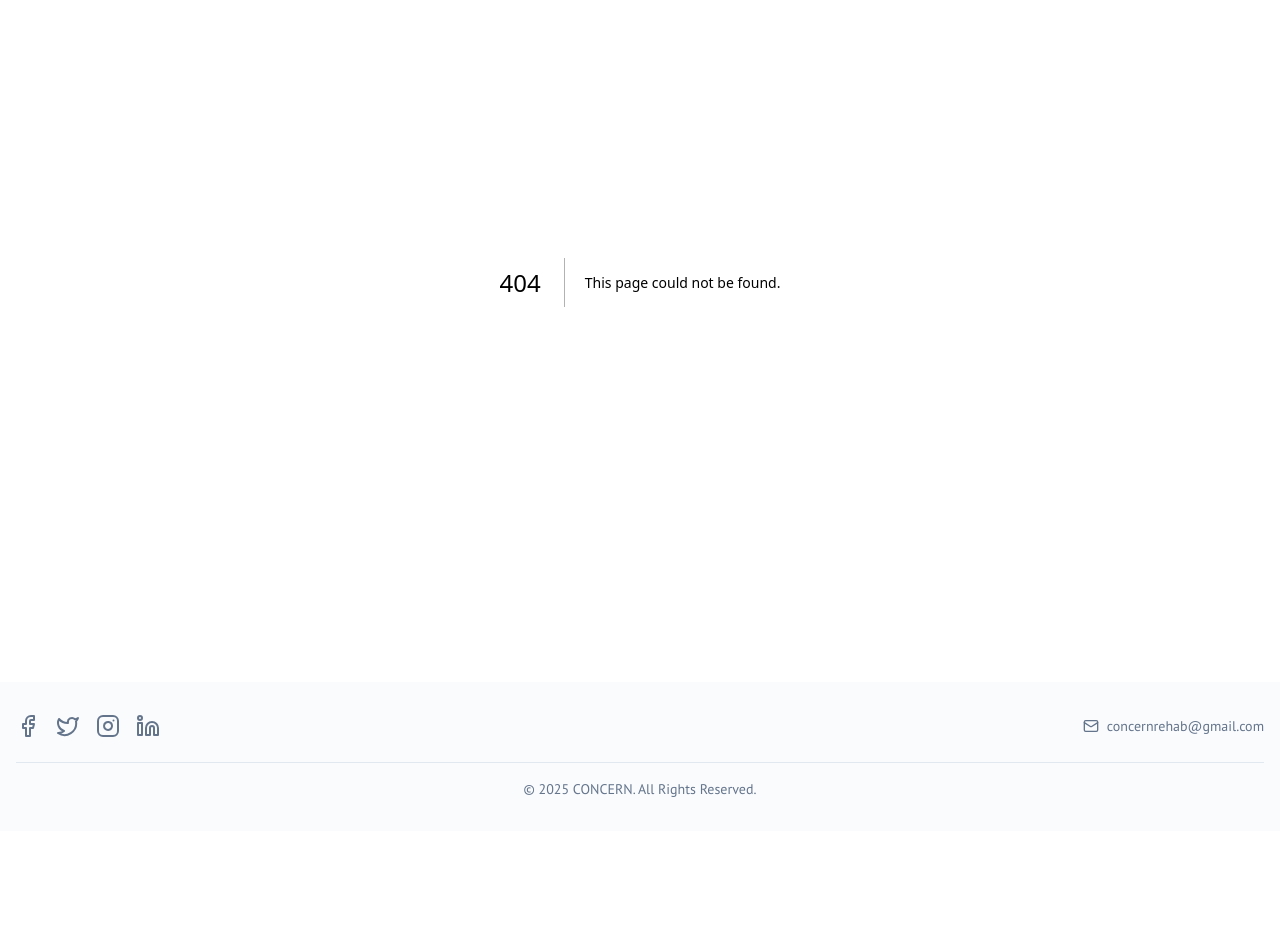
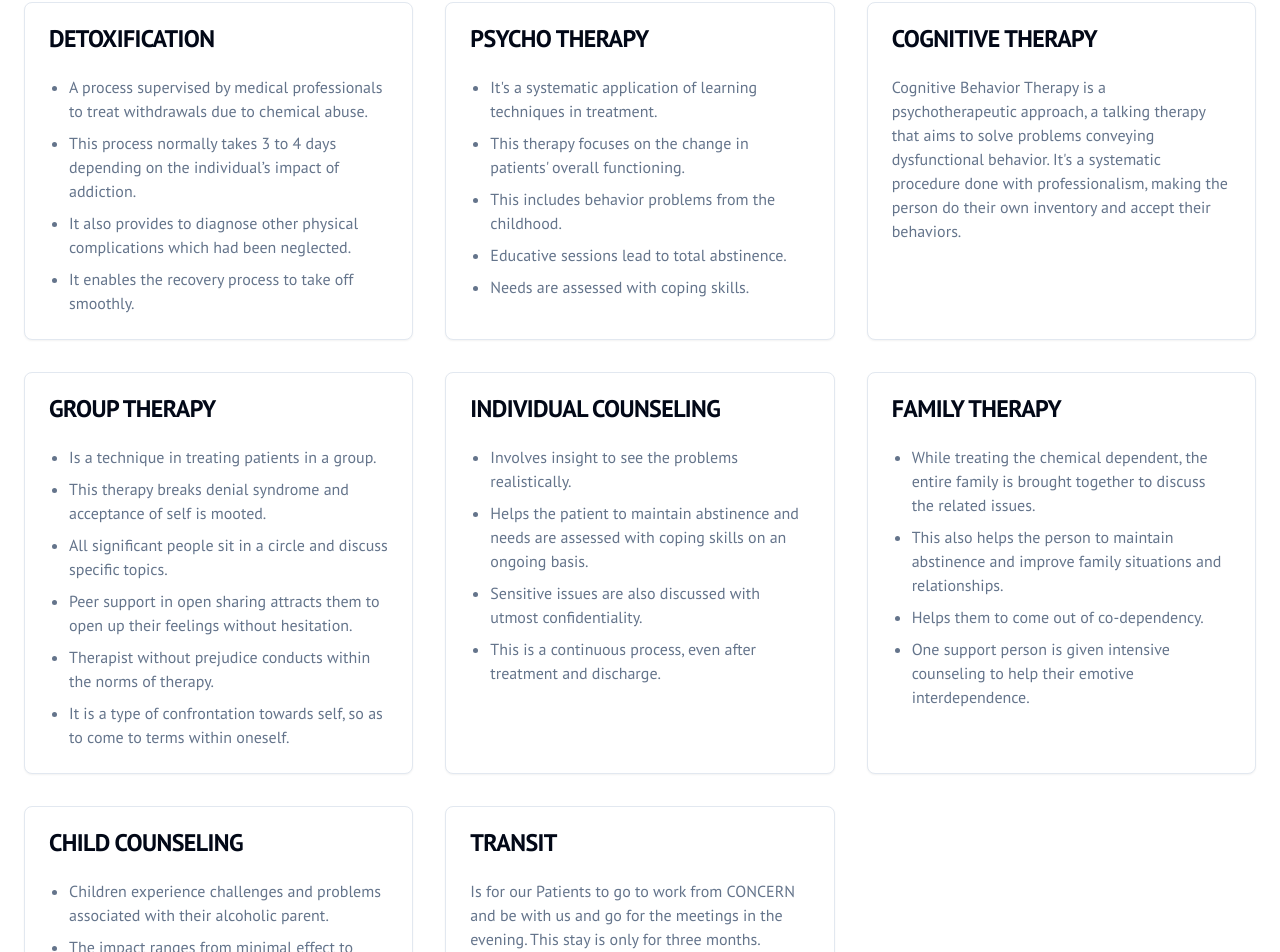
Before and after one commit to tanishpoddar/Concern-Website, a Next.js app: page /therapy in a window 1280 px wide. Before the commit this address had no page. Shown: the part 256-1208 px from the top of the page. Before the commit the page ends 1087 px from the top, so only its background shows below. Built offline with nearby package versions, Linux system fonts and the light colour scheme.

Commit message:
changed-code-files

```diff
--- /dev/null
+++ b/src/app/therapy/page.tsx
@@ -0,0 +1,98 @@
+import { Card, CardContent, CardHeader, CardTitle } from '@/components/ui/card';
+
+const therapies = [
+  {
+    title: 'DETOXIFICATION',
+    points: [
+      'A process supervised by medical professionals to treat withdrawals due to chemical abuse.',
+      'This process normally takes 3 to 4 days depending on the individual’s impact of addiction.',
+      'It also provides to diagnose other physical complications which had been neglected.',
+      'It enables the recovery process to take off smoothly.',
+    ],
+  },
+  {
+    title: 'PSYCHO THERAPY',
+    points: [
+      "It's a systematic application of learning techniques in treatment.",
+      "This therapy focuses on the change in patients' overall functioning.",
+      'This includes behavior problems from the childhood.',
+      'Educative sessions lead to total abstinence.',
+      'Needs are assessed with coping skills.',
+    ],
+  },
+  {
+    title: 'COGNITIVE THERAPY',
+    description: "Cognitive Behavior Therapy is a psychotherapeutic approach, a talking therapy that aims to solve problems conveying dysfunctional behavior. It's a systematic procedure done with professionalism, making the person do their own inventory and accept their behaviors.",
+  },
+  {
+    title: 'GROUP THERAPY',
+    points: [
+      'Is a technique in treating patients in a group.',
+      'This therapy breaks denial syndrome and acceptance of self is mooted.',
+      'All significant people sit in a circle and discuss specific topics.',
+      'Peer support in open sharing attracts them to open up their feelings without hesitation.',
+      'Therapist without prejudice conducts within the norms of therapy.',
+      'It is a type of confrontation towards self, so as to come to terms within oneself.',
+    ],
+  },
+  {
+    title: 'INDIVIDUAL COUNSELING',
+    points: [
+      'Involves insight to see the problems realistically.',
+      'Helps the patient to maintain abstinence and needs are assessed with coping skills on an ongoing basis.',
+      'Sensitive issues are also discussed with utmost confidentiality.',
+      'This is a continuous process, even after treatment and discharge.',
+    ],
+  },
+  {
+    title: 'FAMILY THERAPY',
+    points: [
+      'While treating the chemical dependent, the entire family is brought together to discuss the related issues.',
+      'This also helps the person to maintain abstinence and improve family situations and relationships.',
+      'Helps them to come out of co-dependency.',
+      'One support person is given intensive counseling to help their emotive interdependence.',
+    ],
+  },
+  {
+    title: 'CHILD COUNSELING',
+    points: [
+      'Children experience challenges and problems associated with their alcoholic parent.',
+      'The impact ranges from minimal effect to serious lifelong problems.',
+      'It may be simple or unnoticed of magnified results proved due to addictions.',
+      'They are given counseling to handle their stressful situations and make them aware of help to be taken.',
+      'Coping skills to manage their life situation.',
+    ],
+  },
+    {
+    title: 'TRANSIT',
+    description: "Is for our Patients to go to work from CONCERN and be with us and go for the meetings in the evening. This stay is only for three months.",
+  },
+];
+
+export default function TherapyPage() {
+  return (
+    <div className="container mx-auto px-4 py-12 md:px-6">
+      <h1 className="mb-8 text-center text-4xl font-bold">Therapy</h1>
+      <div className="grid grid-cols-1 gap-8 md:grid-cols-2 lg:grid-cols-3">
+        {therapies.map((therapy) => (
+          <Card key={therapy.title}>
+            <CardHeader>
+              <CardTitle>{therapy.title}</CardTitle>
+            </CardHeader>
+            <CardContent>
+              {therapy.description ? (
+                <p className="text-muted-foreground">{therapy.description}</p>
+              ) : (
+                <ul className="list-disc space-y-2 pl-5 text-muted-foreground">
+                  {therapy.points?.map((point, index) => (
+                    <li key={index}>{point}</li>
+                  ))}
+                </ul>
+              )}
+            </CardContent>
+          </Card>
+        ))}
+      </div>
+    </div>
+  );
+}
```
